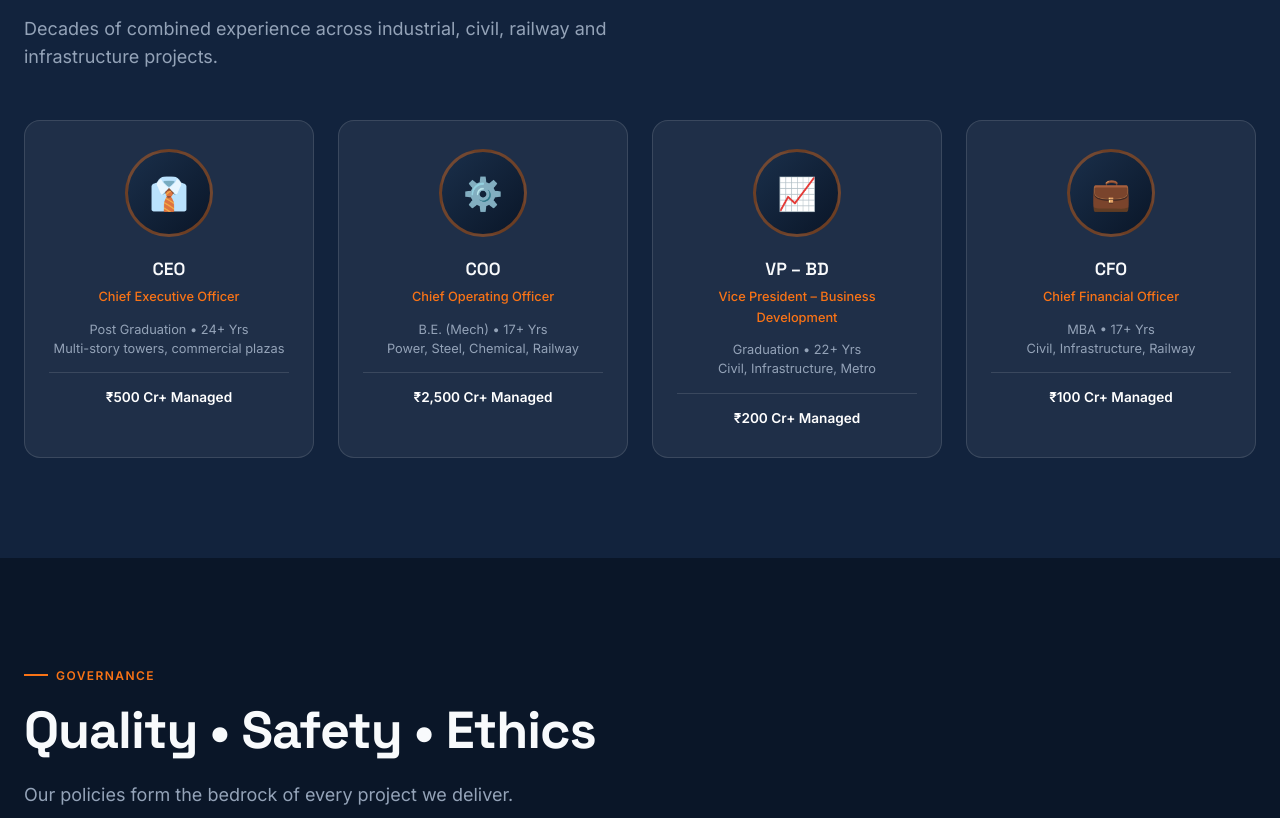
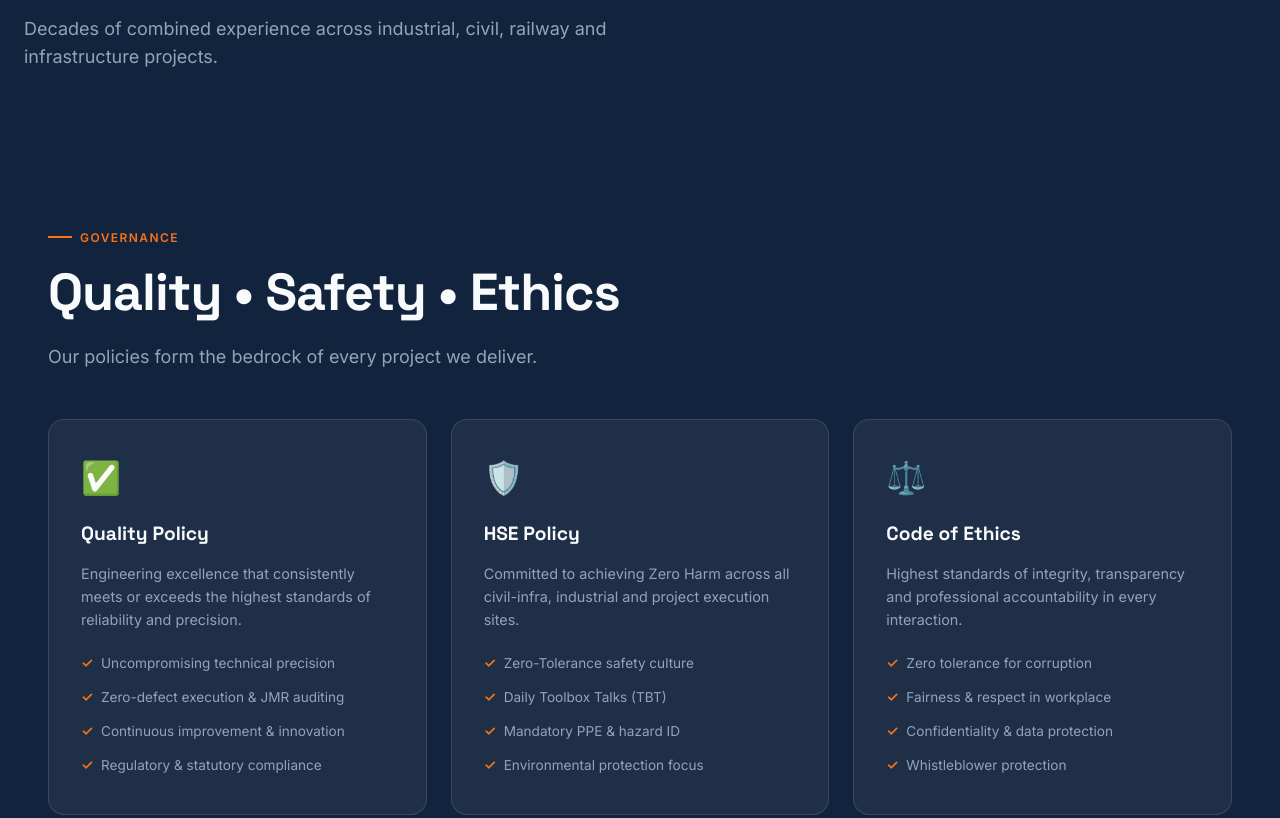
Before and after one commit to skjahidali/beplkol, a plain HTML site: page index.html in a window 1280 px wide. Shown: the part 3020-3838 px from the top of the page. Drawn offline with nearby package versions, Linux system fonts and the light colour scheme.

Commit message:
Update website

```diff
--- a/index.html
+++ b/index.html
@@ -269,38 +269,6 @@
         Decades of combined experience across industrial, civil, railway and infrastructure projects.
       </p>
 
-      <div class="leaders-grid">
-        <div class="leader-card">
-          <div class="leader-avatar">👔</div>
-          <h3>CEO</h3>
-          <div class="leader-role">Chief Executive Officer</div>
-          <div class="leader-exp">Post Graduation • 24+ Yrs<br>Multi-story towers, commercial plazas</div>
-          <div class="leader-value">₹500 Cr+ Managed</div>
-        </div>
-        <div class="leader-card">
-          <div class="leader-avatar">⚙️</div>
-          <h3>COO</h3>
-          <div class="leader-role">Chief Operating Officer</div>
-          <div class="leader-exp">B.E. (Mech) • 17+ Yrs<br>Power, Steel, Chemical, Railway</div>
-          <div class="leader-value">₹2,500 Cr+ Managed</div>
-        </div>
-        <div class="leader-card">
-          <div class="leader-avatar">📈</div>
-          <h3>VP – BD</h3>
-          <div class="leader-role">Vice President – Business Development</div>
-          <div class="leader-exp">Graduation • 22+ Yrs<br>Civil, Infrastructure, Metro</div>
-          <div class="leader-value">₹200 Cr+ Managed</div>
-        </div>
-        <div class="leader-card">
-          <div class="leader-avatar">💼</div>
-          <h3>CFO</h3>
-          <div class="leader-role">Chief Financial Officer</div>
-          <div class="leader-exp">MBA • 17+ Yrs<br>Civil, Infrastructure, Railway</div>
-          <div class="leader-value">₹100 Cr+ Managed</div>
-        </div>
-      </div>
-    </div>
-  </section>
 
   <!-- ========== POLICIES ========== -->
   <section class="section" id="policies">
```
